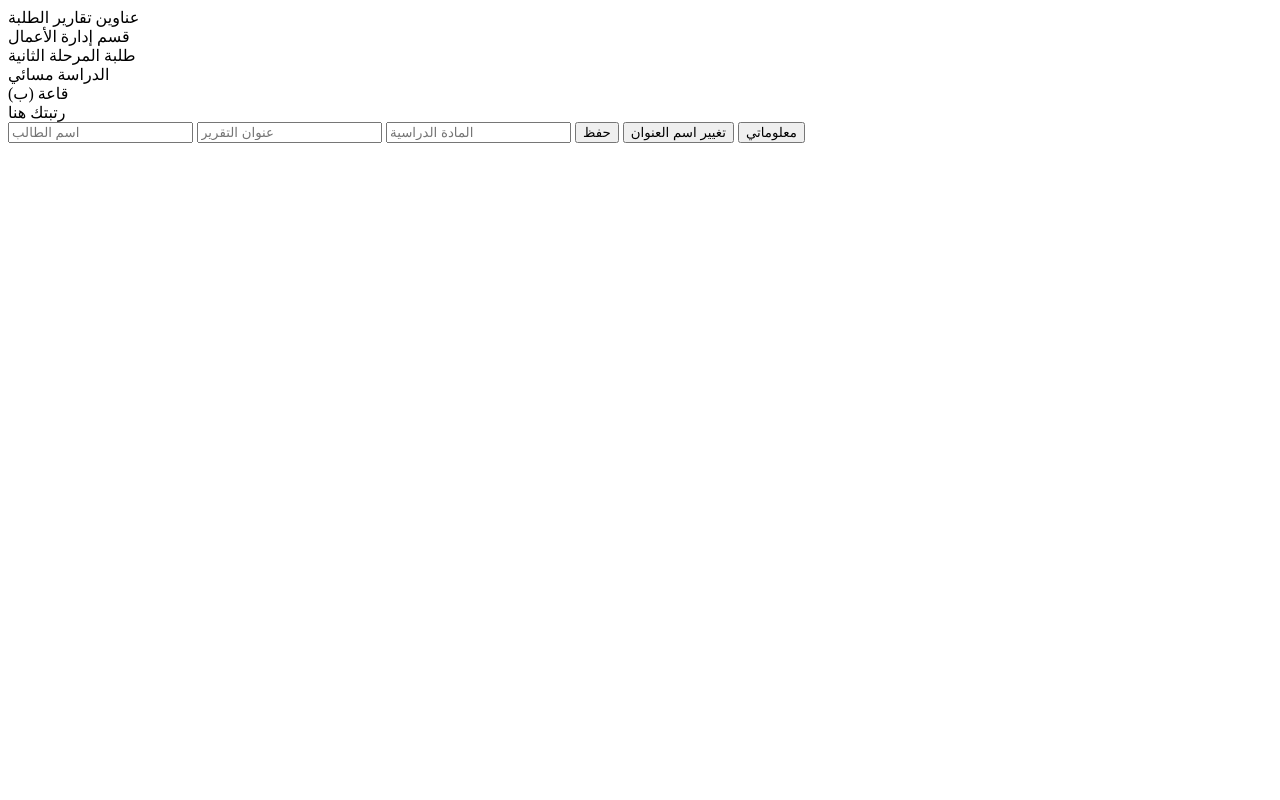
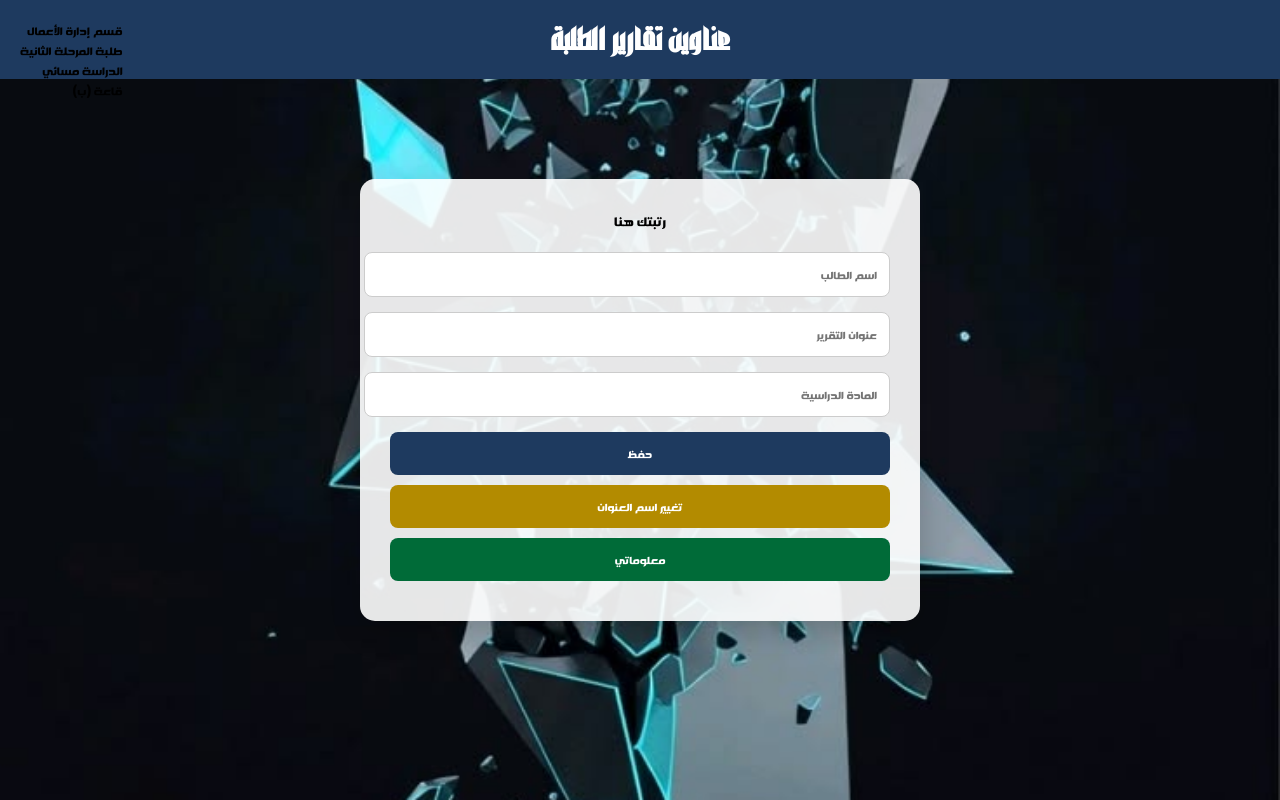
Before and after one commit to HABGIT286/MITRXN, a website: page index.html in a window 1280 px wide. Drawn offline with Linux system fonts and the light colour scheme.

Commit message:
Update HTML structure and JavaScript functionality

```diff
--- a/index.html
+++ b/index.html
@@ -1,4 +1,80 @@
+<!DOCTYPE html>
+<html lang="ar" dir="rtl">
+<head>
+<meta charset="UTF-8">
+<title>عناوين تقارير الطلبة</title>
+<style>
+@font-face { font-family: 'TitelFont'; src: url('TITEL.ttf'); }
+@font-face { font-family: 'WriteFont'; src: url('WRITE.otf'); }
+
+body {
+    margin:0;
+    font-family:'WriteFont',sans-serif;
+    background: url('H.jpg') no-repeat center center fixed;
+    background-size: cover; /* الخلفية تغطي كامل الصفحة */
+}
+
+.header{
+    text-align:center;
+    font-size:32px;
+    font-weight:bold;
+    padding:20px;
+    background:#1e3a5f;
+    color:white;
+    font-family: 'TitelFont', sans-serif;
+}
+
+.top-right{
+    position:absolute;
+    top:20px;
+    left:20px;
+    font-size:14px;
+    font-family:'WriteFont',sans-serif;
+}
+
+.container{
+    width:500px;
+    margin:100px auto;
+    background:rgba(255,255,255,0.9); /* شفاف لتوضيح النص على الخلفية */
+    padding:30px;
+    border-radius:15px;
+    box-shadow:0 10px 30px rgba(0,0,0,0.2);
+    font-family:'WriteFont',sans-serif;
+}
+
+.rank{
+    text-align:center;
+    margin-bottom:20px;
+    font-weight:bold;
+    font-family:'WriteFont',sans-serif;
+}
+
+input{
+    width:100%;
+    padding:12px;
+    margin-bottom:15px;
+    border-radius:8px;
+    border:1px solid #ccc;
+    font-family:'WriteFont',sans-serif;
+}
+
+button{
+    width:100%;
+    padding:12px;
+    border:none;
+    border-radius:8px;
+    margin-bottom:10px;
+    cursor:pointer;
+    font-family:'WriteFont',sans-serif;
+}
+
+.save-btn{background:#1e3a5f;color:white;}
+.change-btn{background:#b38b00;color:white;}
+.info-btn{background:#006b38;color:white;}
+</style>
+</head>
 <body>
+
 <div class="header">عناوين تقارير الطلبة</div>
 
 <div class="top-right">
@@ -27,7 +103,7 @@
 <script>
 let changedTitles = [];
 
-// حفظ البيانات محليًا وإرسال للسيرفر
+// حفظ البيانات محليًا وإرسال للبوت
 async function saveData(){
     const name = document.getElementById("studentName").value.trim();
     const title = document.getElementById("reportTitle").value.trim();
@@ -41,25 +117,25 @@ async function saveData(){
 
     const date = new Date().toLocaleString();
 
-    const data = {
-        name,
-        title,
-        subject,
-        date,
-        changedTitles
-    };
+    const data = { name, title, subject, date, changedTitles };
 
-    // حفظ محلي لكل مستخدم
+    // حفظ بيانات المستخدم في جلسة المتصفح
     sessionStorage.setItem("student_" + name, JSON.stringify(data));
 
-    // إرسال للبوت على Vercel
+    // إرسال البيانات للبوت على Vercel
     try{
-        await fetch("/api/send", {
+        const res = await fetch("/api/send", {
             method:"POST",
             headers:{"Content-Type":"application/json"},
             body:JSON.stringify(data)
         });
-        msg.innerHTML = "<span style='color:green'>تم الحفظ وإرسال البيانات للبوت بنجاح</span>";
+        const result = await res.json();
+        if(result.ok){
+            msg.innerHTML = "<span style='color:green'>تم الحفظ وإرسال البيانات للبوت بنجاح</span>";
+        } else {
+            msg.innerHTML = "<span style='color:red'>فشل الإرسال للبوت</span>";
+            console.error(result.error);
+        }
     }catch(e){
         msg.innerHTML = "<span style='color:red'>فشل الإرسال للبوت</span>";
         console.log(e);
@@ -110,4 +186,6 @@ function showMyInfo(){
     );
 }
 </script>
+
 </body>
+</html>
```
